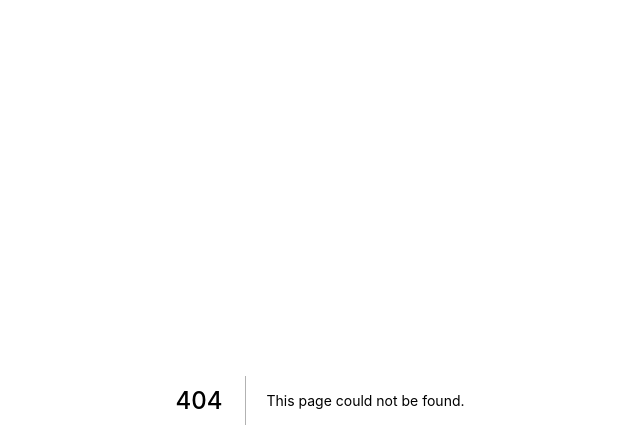
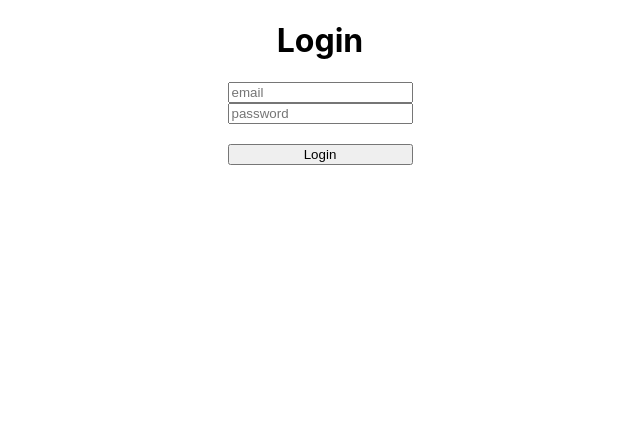
Before and after one commit to tomheaton/thinking-in-react, a Next.js app: page /login in a window 1280 px wide. Before the commit this address had no page. Shown: the top 448 px of the page, without its empty margins (320-960 px from the left). Built offline with nearby package versions, Linux system fonts and the light colour scheme.

Commit message:
new component?

```diff
--- /dev/null
+++ b/src/pages/login.tsx
@@ -0,0 +1,49 @@
+import React, {useState} from "react";
+import {NextPage} from "next";
+
+const StatusMessage: React.FC<{message: string}> = ({message}) => {
+    return (
+        message.length > 0 ? (
+            <div>
+                <p>{message}</p>
+            </div>
+        ) : null
+    );
+}
+
+const Login: React.FC = () => {
+
+    const [email, setEmail] = useState<string>("");
+    const [password, setPassword] = useState<string>("");
+    const [statusMessage, setStatusMessage] = useState<string>("");
+
+    const handleSubmit = (e: any) => {
+        e.preventDefault();
+        console.log("submitting login details");
+        setStatusMessage("success");
+    }
+
+    return (
+        <div>
+            <form onSubmit={handleSubmit} style={{display: "flex", flexDirection: "column"}}>
+                <input type={"email"} placeholder={"email"} value={email} onChange={(e) => {setEmail(e.target.value)}} />
+                <input type={"password"} placeholder={"password"} value={password} onChange={(e) => {setPassword(e.target.value)}} />
+                <br />
+                <button type={"submit"}>Login</button>
+            </form>
+            <br />
+            <StatusMessage message={statusMessage} />
+        </div>
+    );
+}
+
+const LoginPage: NextPage = () => {
+    return (
+        <div style={{display: "flex", flexDirection: "column", alignItems: "center"}}>
+            <h1>Login</h1>
+            <Login />
+        </div>
+    );
+}
+
+export default LoginPage;
```
Also changed, not shown: src/pages/filterable-product-table.tsx (+6 -6 lines).
